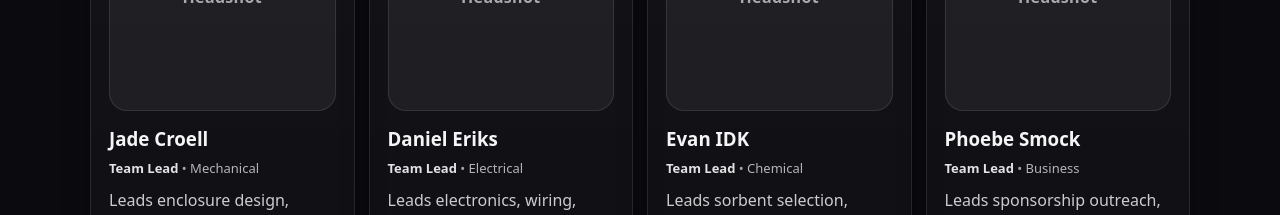
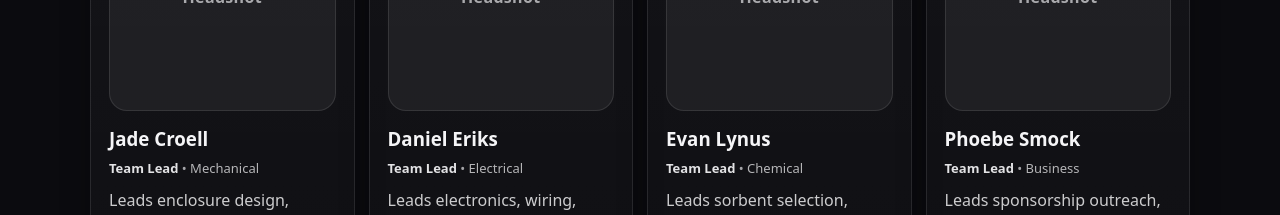
Before and after one commit to WillSherman5068/boilercube-site, a React (Vite) app: page /team in a window 1280 px wide. Shown: the part 980-1195 px from the top of the page. Built offline with nearby package versions, Linux system fonts and the light colour scheme.

Commit message:
Update Team.jsx

```diff
--- a/src/pages/Team.jsx
+++ b/src/pages/Team.jsx
@@ -36,7 +36,7 @@ export default function Team() {
         "Leads electronics, wiring, sensors, and power systems. Focuses on reliability, safety, and making the cube’s controls and instrumentation robust for demos and competition."
     },
     {
-      name: "Evan IDK",
+      name: "Evan Lynus",
       role: "Team Lead",
       group: "Chemical",
       bio:
```
